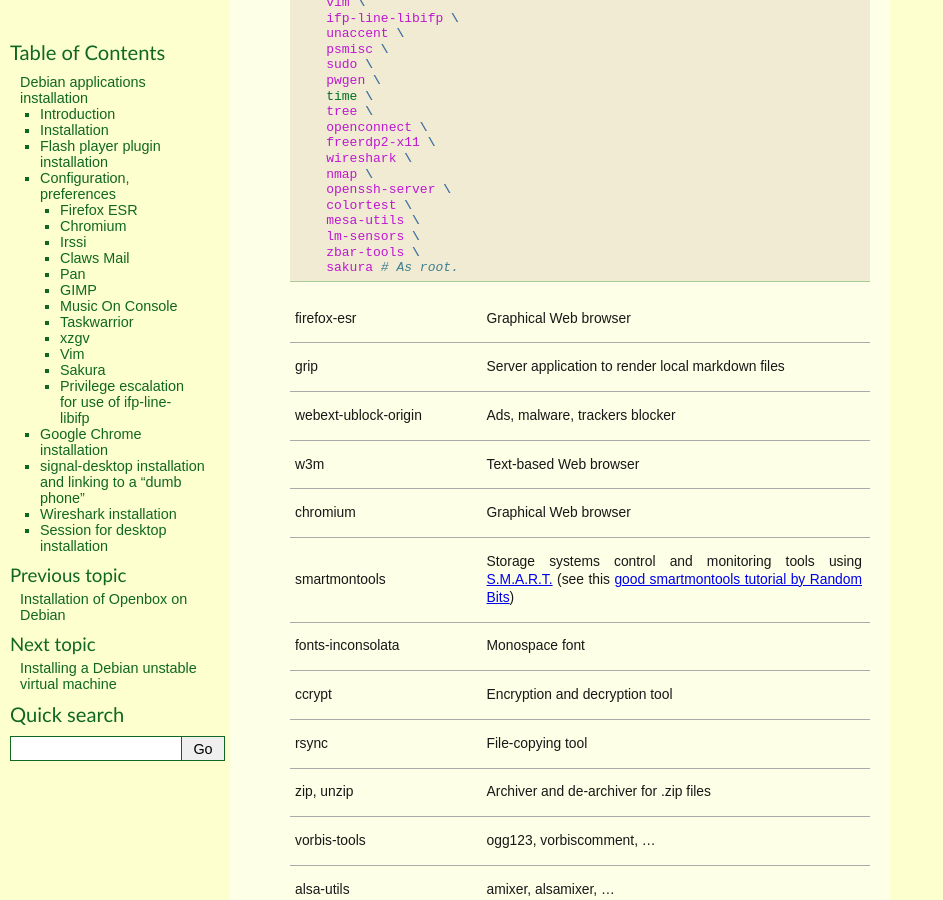
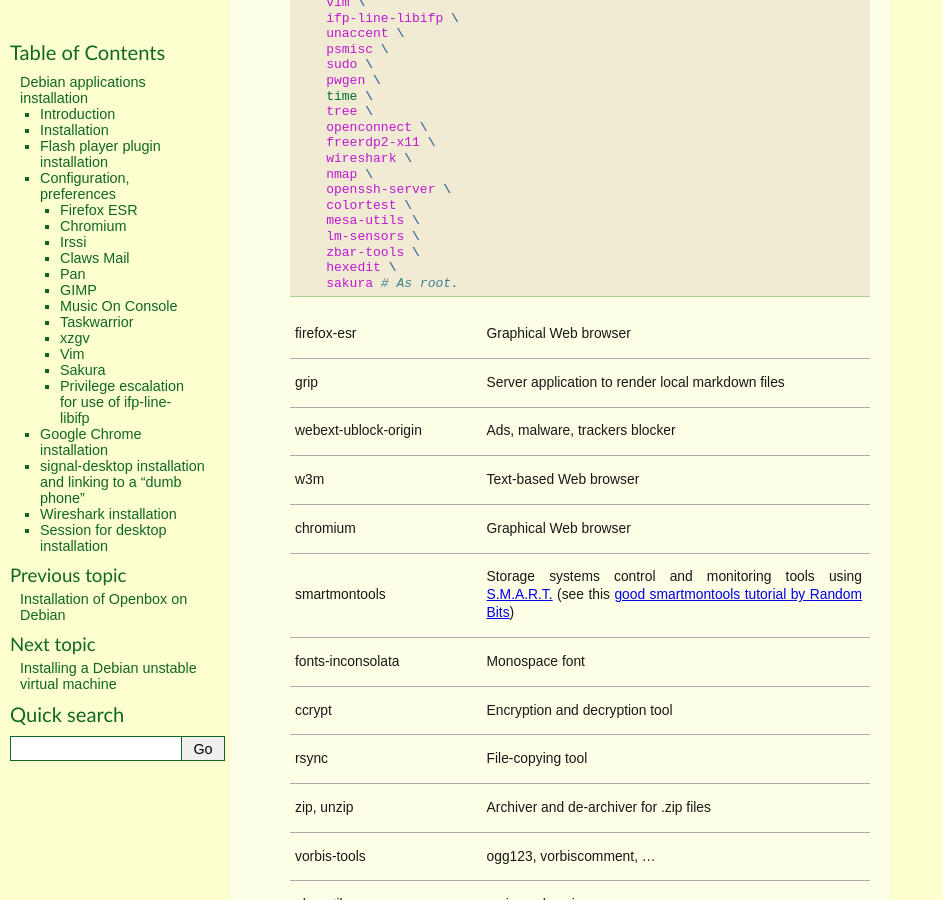
Before and after one commit to thierr26/thierr26_personal_notes_sphinx_sources, a Sphinx documentation site: the page built from source/debian_apps_install.rst, in a window 1280 px wide and 900 px high, scrolled down 1905 px. Shown: the whole window, without its empty margins (0-943 px from the left). Built offline with Sphinx 7.4.7, drawn with Linux system fonts in a browser that asks for light colours; some of the changed text lies outside the part shown.

Commit message:
Add hexedit

```diff
--- a/source/debian_apps_install.rst
+++ b/source/debian_apps_install.rst
@@ -95,6 +95,7 @@
       mesa-utils \
       lm-sensors \
       zbar-tools \
+      hexedit \
       sakura # As root.
 
 .. list-table::
@@ -238,6 +239,8 @@
       as root to configure and ``sensors`` to view a readout of the sensors.)
   * - zbar-tools
     - Bar code / QR-code related utilities
+  * - hexedit
+    - Hexadecimal editor
   * - sakura
     - Terminal emulator
 
```
